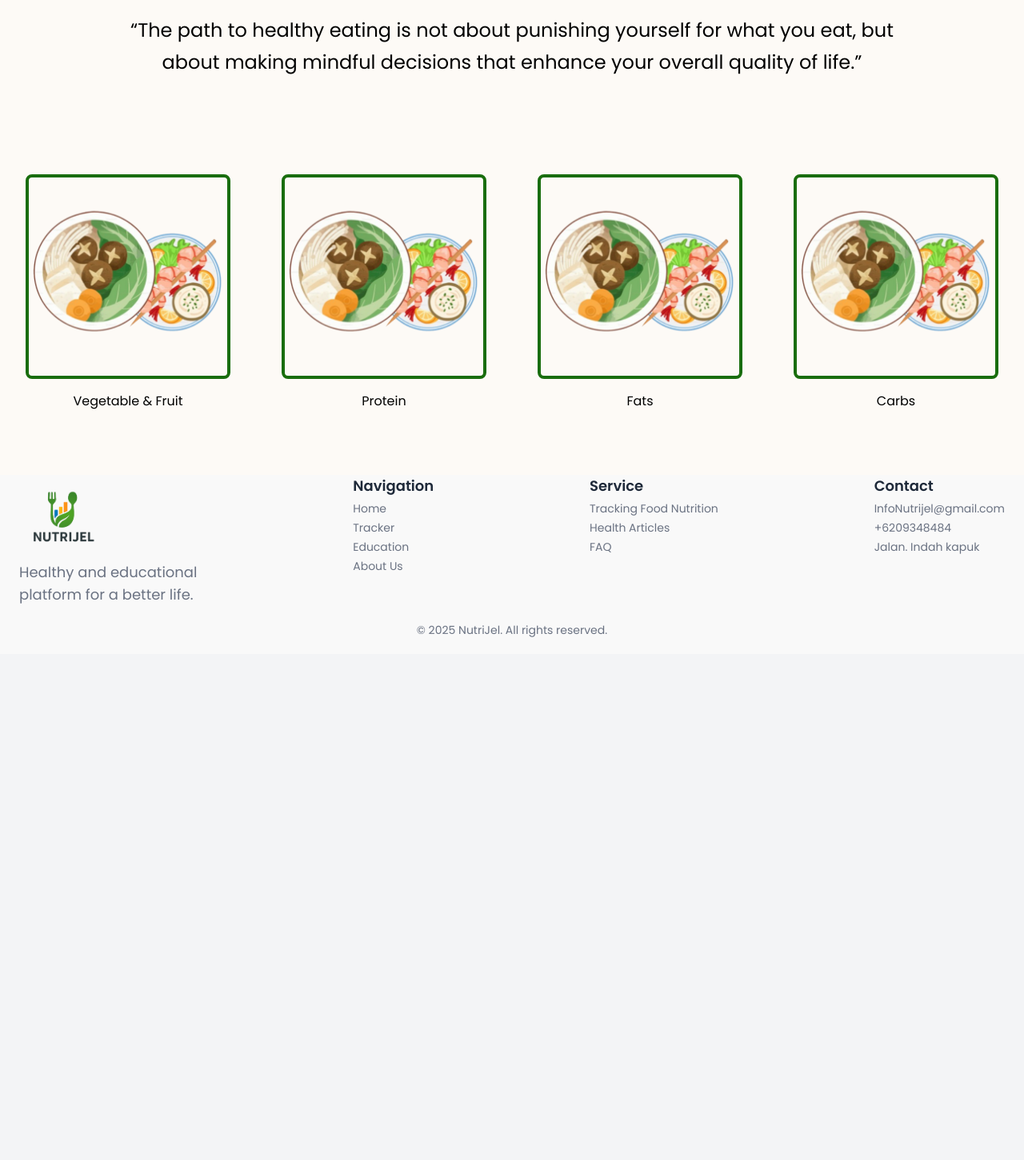
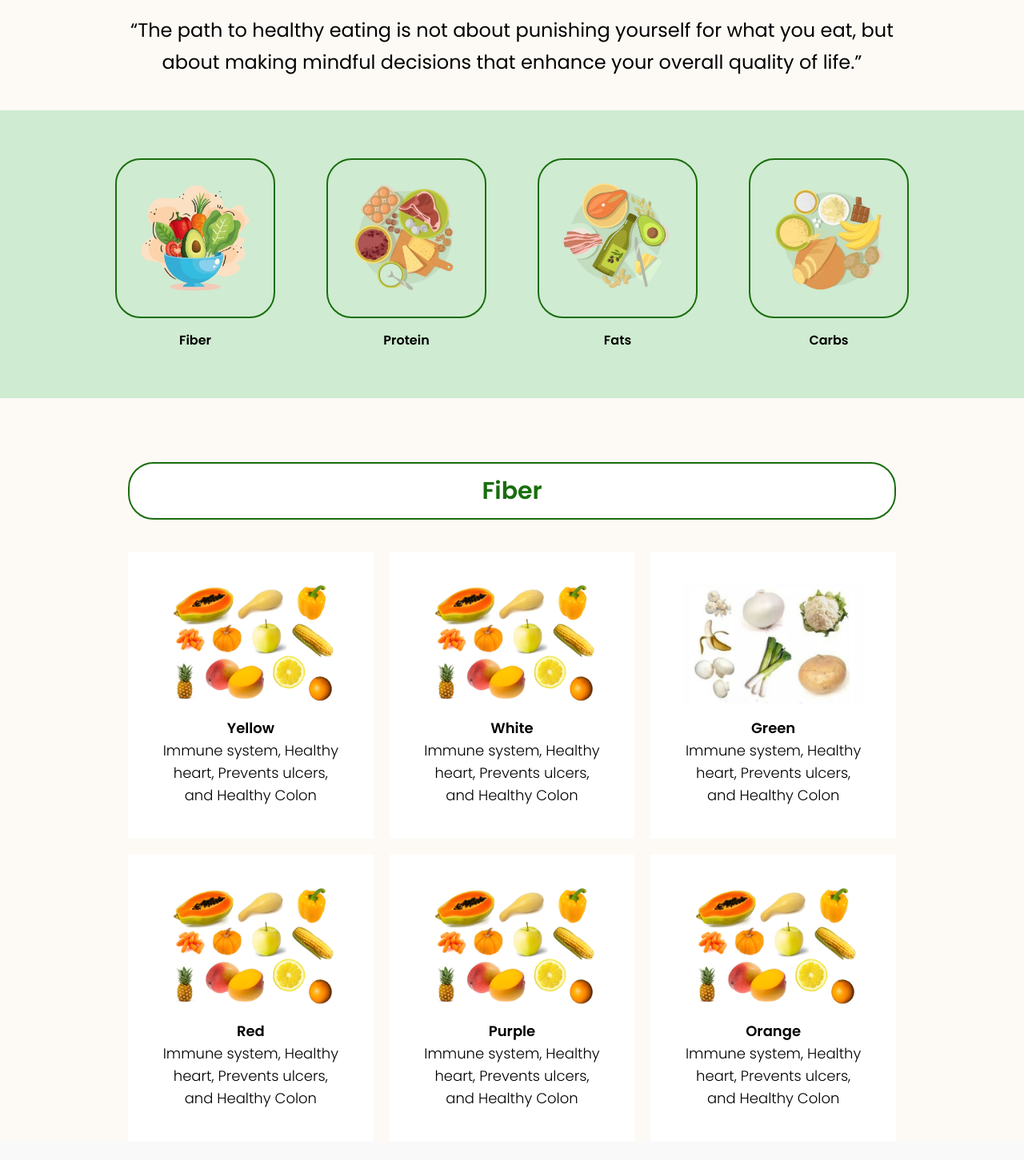
Before and after one commit to octalbs/Nutricheck, a React app: page /food in a window 1280 px wide. Shown: the part 800-2251 px from the top of the page at 80% size. Before the commit the page ends 1618 px from the top, so only its background shows below. Built offline with nearby package versions, Linux system fonts and the light colour scheme.

Commit message:
memperbarui tampilan

```diff
--- a/src/components/Footer.jsx
+++ b/src/components/Footer.jsx
@@ -4,13 +4,13 @@ import '../styles/index.css';
 const Footer = () => {
   return (
     <footer className="bg-[#F9F9F9] text-gray-800 ">
-      <div className="max-w-7xl mx-auto px-6">
+      <div className="max-w-7xl mx-auto px-6 pt-5">
         <div className="flex justify-between ">
 
           {/* Logo and Text */}
           <div>
-              <img src="/assets/image/logo.png" alt="NutriCheck" className="h-25" />
-              <p className="text-lg text-gray-500 mt-2">
+              <img src="/assets/image/logo.png" alt="NutriCheck" className="h-20" />
+              <p className="text-sm text-gray-500 ">
                 Healthy and educational <br /> platform for a better life.
               </p>
           </div>
--- a/src/pages/Food.jsx
+++ b/src/pages/Food.jsx
@@ -27,42 +27,97 @@ const Food = () => {
       </section>
 
       {/* Food categories section */}
-      <section className="py-20">
+      <section className="py-15 bg-[#CFEBD1]">
         <div className="flex justify-center gap-16">
           <div className="text-center">
-            <img
-              src="/assets/image/food-hero.png"
-              alt="Vegetable & Fruit"
-              className="rounded-lg w-64 h-64 object-contain mx-auto border-4 border-[#196D0D]"
-            />
-            <p className="mt-4">Vegetable & Fruit</p>
+            <img src="/assets/image/categories-fiber.png" alt="Fiber" className="rounded-4xl w-50 h-50 object-contain mx-auto p-6 border-2 border-[#196D0D] transform transition duration-300 hover:scale-105 hover:shadow-lg" />
+            <h3 className="mt-4 font-semibold">Fiber</h3>
           </div>
           <div className="text-center">
-            <img
-              src="/assets/image/food-hero.png"
-              alt="Protein"
-              className="rounded-lg w-64 h-64 object-contain mx-auto border-4 border-[#196D0D]"
-            />
-            <p className="mt-4">Protein</p>
+            <img src="/assets/image/categories-protein.png" alt="Fiber" className="rounded-4xl w-50 h-50 object-contain mx-auto p-6 border-2 border-[#196D0D] transform transition duration-300 hover:scale-105 hover:shadow-lg" />
+            <h3 className="mt-4 font-semibold">Protein</h3>
           </div>
           <div className="text-center">
-            <img
-              src="/assets/image/food-hero.png"
-              alt="Fats"
-              className="rounded-lg w-64 h-64 object-contain mx-auto border-4 border-[#196D0D]"
-            />
-            <p className="mt-4">Fats</p>
+            <img src="/assets/image/categories-fats.png" alt="Fiber" className="rounded-4xl w-50 h-50 object-contain mx-auto p-6 border-2 border-[#196D0D] transform transition duration-300 hover:scale-105 hover:shadow-lg" />
+            <h3 className="mt-4 font-semibold">Fats</h3>
           </div>
           <div className="text-center">
-            <img
-              src="/assets/image/food-hero.png"
-              alt="Carbs"
-              className="rounded-lg w-64 h-64 object-contain mx-auto border-4 border-[#196D0D]"
-            />
-            <p className="mt-4">Carbs</p>
+            <img src="/assets/image/categories-carbs.png" alt="Fiber" className="rounded-4xl w-50 h-50 object-contain mx-auto p-6 border-2 border-[#196D0D] transform transition duration-300 hover:scale-105 hover:shadow-lg" />
+            <h3 className="mt-4 font-semibold">Carbs</h3>
           </div>
         </div>
       </section>
+
+      {/* New Section with Grid */}
+      <section className="">
+        <div className="mt-20 px-10">
+          <div className="bg-white py-4 mb-10 border-2 border-[#196D0D] rounded-4xl w-4/5 mx-auto text-center ">
+            <h3 className="text-3xl font-bold text-[#196D0D]">Fiber</h3>
+          </div>
+          <div className="max-w-[80%] mx-auto grid grid-cols-1 sm:grid-cols-2 lg:grid-cols-3 gap-5">
+            {/* Yellow Category */}
+            <div className="text-center bg-white py-10 px-10 mx-auto">
+              <img
+                src="/assets/image/fiber-yellow.png"
+                alt="Yellow"
+                className="w-60  object-contain mx-auto rounded-lg"
+              />
+              <h3 className="mt-4   text-lg font-semibold">Yellow</h3>
+              <p className="text-lg   font-light max-w-[250px]">Immune system, Healthy heart, Prevents ulcers, and Healthy Colon</p>
+            </div>
+            <div className="text-center bg-white py-10 px-10 mx-auto">
+              <img
+                src="/assets/image/fiber-yellow.png"
+                alt="Yellow"
+                className="w-60  object-contain mx-auto rounded-lg"
+              />
+              <h3 className="mt-4 text-lg font-semibold">White</h3>
+              <p className="text-lg font-light max-w-[250px]">Immune system, Healthy heart, Prevents ulcers, and Healthy Colon</p>
+            </div>
+            <div className="text-center bg-white py-10 px-10 mx-auto">
+              <img
+                src="/assets/image/fiber-white.png"
+                alt="Yellow"
+                className="w-60  object-contain mx-auto rounded-lg"
+              />
+              <h3 className="mt-4   text-lg font-semibold">Green</h3>
+              <p className="text-lg   font-light max-w-[250px]">Immune system, Healthy heart, Prevents ulcers, and Healthy Colon</p>
+            </div>
+            <div className="text-center bg-white py-10 px-10 mx-auto">
+              <img
+                src="/assets/image/fiber-yellow.png"
+                alt="Yellow"
+                className="w-60  object-contain mx-auto rounded-lg"
+              />
+              <h3 className="mt-4   text-lg font-semibold">Red</h3>
+              <p className="text-lg   font-light max-w-[250px]">Immune system, Healthy heart, Prevents ulcers, and Healthy Colon</p>
+            </div>
+            <div className="text-center bg-white py-10 px-10 mx-auto">
+              <img
+                src="/assets/image/fiber-yellow.png"
+                alt="Yellow"
+                className="w-60  object-contain mx-auto rounded-lg"
+              />
+              <h3 className="mt-4   text-lg font-semibold">Purple</h3>
+              <p className="text-lg   font-light max-w-[250px]">Immune system, Healthy heart, Prevents ulcers, and Healthy Colon</p>
+            </div>
+            <div className="text-center bg-white py-10 px-10 mx-auto">
+              <img
+                src="/assets/image/fiber-yellow.png"
+                alt="Yellow"
+                className="w-60  object-contain mx-auto rounded-lg"
+              />
+              <h3 className="mt-4   text-lg font-semibold">Orange</h3>
+              <p className="text-lg   font-light max-w-[250px]">Immune system, Healthy heart, Prevents ulcers, and Healthy Colon</p>
+            </div>
+
+
+
+          </div>
+        </div>
+      </section>
+
+
 
     </div>
   );
--- a/src/pages/Home.jsx
+++ b/src/pages/Home.jsx
@@ -31,7 +31,7 @@ const Home = () => {
       </section>
 
       {/* Key Features */}
-      <section className="bg-[#FDFAF6] py-16 text-center">
+      <section className="bg-[#FDFAF6] pt-16 text-center">
         <h2 className="text-3xl font-semibold text-[#196D0D]">Our Key Features</h2>
         <p className="mt-4 text-xl text-gray-700 mb-10">Discover various features that will help you live a healthy lifestyle and gain useful knowledge.</p>
         <div className="mt-6 flex justify-center space-x-6 mb-15 ">
```
